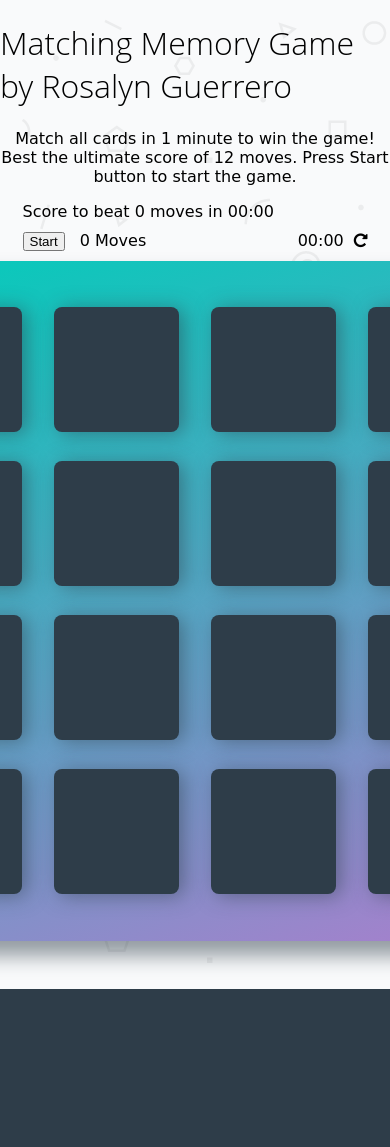
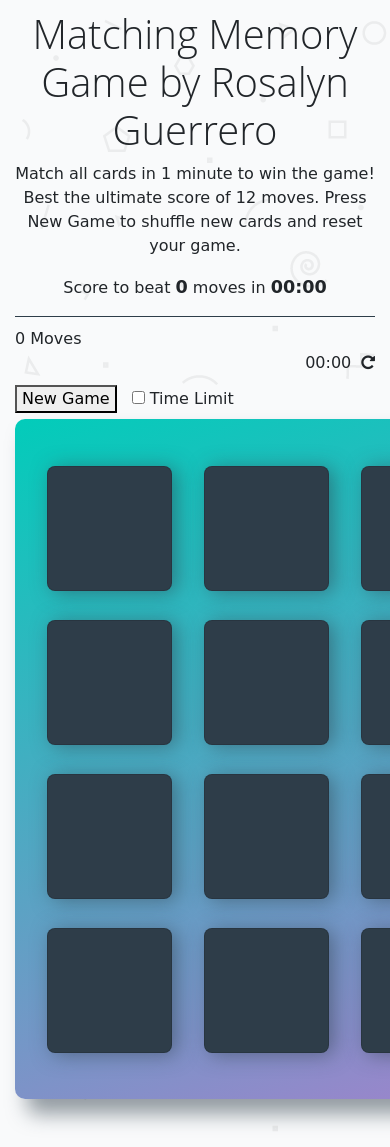
Before and after one commit to rosalyn0922/udacity-memory-game, a PHP site: page / in a window 390 px wide; the page is wider, and only the part inside the window is pictured. Before the commit the page ends 989 px from the top of that part, so only its background shows below. Run offline with PHP 8.4, Linux system fonts and the light colour scheme; some libraries are stand-ins or nearby versions; some web fonts are replaced.

Commit message:
Modified logic on cards and responsive design

```diff
--- a/css/app.css
+++ b/css/app.css
@@ -33,7 +33,16 @@ h1 {
     font-weight: 300;
 }
 
-header p.instructions {
+header {
+    border-bottom: solid 1px #2e3d49;
+    margin: 10px 0;
+}
+
+header h1 {
+    text-align: center;
+}
+
+header p {
     font-size: 1em;
     text-align: center;
 }
@@ -93,9 +102,12 @@ header p.instructions {
  */
 
 .score-panel {
-    text-align: left;
-    width: 345px;
     margin-bottom: 10px;
+}
+
+.score-panel p {
+    text-align: center;
+    display: block;
 }
 
 .score-panel .stars {
@@ -110,19 +122,34 @@ header p.instructions {
     display: inline-block;
 }
 
+.score-panel .best-score {
+    font-size: 1.1em;
+}
+
+.score-panel .score-time {
+    font-size: 1.1em;
+}
+
 /* control panel */
 .control-panel {
-    text-align: left;
-    width: 345px;
     margin-bottom: 10px;
+    display: flex;
+    justify-content: flex-end;
+    align-items: center;
+}
+
+.control-panel .time-panel {
+    display: flex;
+    justify-content: flex-end;
+    align-items: center;
 }
 
 .control-panel .restart {
-    float: right;
+    display:inline-block;
     cursor: pointer;
 }
 .control-panel .timeContent {
-    float: right;
+    display:inline-block;
     padding-right: 10px;
 }
 
--- a/index.html
+++ b/index.html
@@ -4,35 +4,48 @@
     <meta charset="utf-8">
     <title>Matching Memory Game</title>
     <meta name="description" content="">
+    <link rel="stylesheet" href="https://stackpath.bootstrapcdn.com/bootstrap/4.1.3/css/bootstrap.min.css" integrity="sha384-MCw98/SFnGE8fJT3GXwEOngsV7Zt27NXFoaoApmYm81iuXoPkFOJwJ8ERdknLPMO" crossorigin="anonymous">
     <link rel="stylesheet prefetch" href="https://maxcdn.bootstrapcdn.com/font-awesome/4.6.1/css/font-awesome.min.css">
     <link rel="stylesheet prefetch" href="https://fonts.googleapis.com/css?family=Coda">
     <link rel="stylesheet" href="css/app.css">
 </head>
 <body>
-
-    <div class="container">
+    <div class="container-fluid">
         <header>
             <h1>Matching Memory Game by Rosalyn Guerrero</h1>
-            <p class="instructions">Match all cards in 1 minute to win the game! Best the ultimate score of 12 moves. Press Start button to start the game.</p>
-        </header>
-        <div class="score-panel">
-            Score to beat <span class="best-score">0</span> moves in <span class="score-time">00:00</span>
+            <p class="instructions">Match all cards in 1 minute to win the game! Best the ultimate score of 12 moves. Press New Game to shuffle new cards and reset your game.</p>
+            <p class="score-panel">Score to beat <b><span class="best-score">0</span></b> moves in <b><span class="score-time">00:00</span></b>
                 <ul class="stars">
 
                 </ul>
+            </p>
+        </header>
+        <div class="row">
+            <section class="col-sm-12 col-md-4">
+                <div class="row control-panel">
+                    <div class="col-sm-6 col-md-4 offset-md-4">
+                        <span class="moves">0</span> Moves &nbsp;
                     </div>
-        <section class="control-panel">
-            <button type="button" class="start-game" onclick="startGame()">Start</button>
-
-        	<span class="moves">0</span> Moves &nbsp;
-
+                    <div class="col-sm-6 col-md-4 time-panel">
+                        <div class="timeContent">
+                            <span id="elapsedTimeInMinutes">00</span>:<span id="elapsedTimeInSeconds">00</span>
+                        </div>
                         <div class="restart">
                             <i class="fa fa-repeat"></i>
                         </div>
-            <div class="timeContent">
-                <span id="elapsedTimeInMinutes">00</span>:<span id="elapsedTimeInSeconds">00</span>
+                    </div>
+                </div>
+                <div class="row">
+                    <div class="col-sm-12 col-md-6 offset-md-6">
+                        <button type="button" class="start-game" onclick="newGame()">New Game</button>
+                        <label for="noTimeLimit"><input id="noTimeLimit" name="noTimeLimit" type="checkbox"> Time Limit</label>
+                    </div>
                 </div>
             </section>
+            <section class="game-container col-sm-12 col-md-8">
+
+            </section>
+        </div>
     </div>
 
     <script src="https://cdnjs.cloudflare.com/ajax/libs/classlist/1.2.20171210/classList.min.js"></script>
--- a/js/app.js
+++ b/js/app.js
@@ -13,7 +13,7 @@ var numberOfMoves = 0
 var matchedCards = []
 var openCard = null
 var movesTotal = document.querySelector('.moves')
-var container = document.querySelector('.container')
+var container = document.querySelector('.game-container')
 var bestScoreContent = document.querySelector('.best-score')
 var scoreTimeContent = document.querySelector('.score-time')
 var elapsedTimeInSecContent = document.getElementById('elapsedTimeInSeconds')
@@ -71,7 +71,10 @@ function generateStars (totalStars) {
 
   starsFragment.appendChild(liStars)
 
-  document.querySelector('.stars').appendChild(starsFragment)
+  // clear stars
+  var starContainer = document.querySelector('.stars')
+  starContainer.innerHTML = ''
+  starContainer.appendChild(starsFragment)
 }
 
 function toggleElement (element) {
@@ -166,6 +169,14 @@ var handleSymbolClick = function onSymbolClick (event) {
   }, 1000)
 }
 
+/**
+ * Create a symbol function
+ * @param {object} container Card Container
+ * @param {object} icon Main Font Icon Container, see FontAwesome for a list of symbols
+ * @param {string} symbol The actual symbol to append
+ * @param {int} key Main numeric integer
+ * @returns {object} symbol created
+ */
 function createSymbol (container, icon, symbol, key) {
   var symbolCard = container.cloneNode(true)
   var symbolIcon = icon.cloneNode(true)
@@ -177,6 +188,11 @@ function createSymbol (container, icon, symbol, key) {
   return symbolCard
 }
 
+/**
+ * Initialize Card Symbols. Create container and card element and attach to a document fragment
+ * @param {array} symbols Array of symbols
+ * @returns {object} Deck Container
+ */
 function initSymbolElements (symbols) {
   var deckContainer = document.createDocumentFragment('div')
   var cardDeck = document.createElement('ul')
@@ -204,7 +220,35 @@ function initSymbolElements (symbols) {
   return deckContainer.appendChild(cardDeck)
 }
 
+/**
+ * Get all opened cards and toggle it to close
+ */
+function resetCards () {
+  var openedCards = document.getElementsByClassName('card open show')
+
+  while (openedCards.length > 0) {
+    const card = openedCards[0]
+    toggleElement(card)
+    openedCards = document.getElementsByClassName('card open show')
+  }
+}
+
 function reset () {
+  matchedCards = []
+  openCard = null
+  numberOfMoves = 0
+  movesTotal.textContent = numberOfMoves
+  resetCards()
+  elapsedTimeInSeconds = 0
+  elapsedTimeInMinutes = 0
+  elapsedTimeInSecContent.textContent = '00'
+  elapsedTimeInMinContent.textContent = '00'
+}
+
+/**
+ * Starts a new game, remove deck and reinitialize and randomize symbols
+ */
+function newGame () {
   matchedCards = []
   openCard = null
   numberOfMoves = 0
@@ -216,6 +260,8 @@ function reset () {
   elapsedTimeInMinutes = 0
   elapsedTimeInSecContent.textContent = '00'
   elapsedTimeInMinContent.textContent = '00'
+
+  startGame()
 }
 
 function initializeAndShuffleSymbols () {
@@ -235,6 +281,9 @@ function initializeAndShuffleSymbols () {
   container.appendChild(deckFragment)
 }
 
+/**
+ * Start the game by initiating an interval based on timelimitInMinutes
+ */
 function startGame () {
   intervalFunction = setInterval(function () {
     elapsedTimeInSeconds++
@@ -243,9 +292,11 @@ function startGame () {
     elapseTimeFormatMinutes = (parseInt(elapsedTimeInSeconds / 60) > 9 ? '' : '0') + (parseInt(elapsedTimeInSeconds / 60)).toString()
 
     if (elapsedTimeInMinutes === timelimitInMinutes) {
-      alert('Time is up!!!!')
+      elapsedTimeInSecContent.textContent = elapseTimeFormatSeconds
+      elapsedTimeInMinutes.textContent = elapseTimeFormatMinutes
 
       clearInterval(intervalFunction)
+      alert('Time is up!!!!')
     } else {
       elapsedTimeInSecContent.textContent = elapseTimeFormatSeconds
       elapsedTimeInMinutes.textContent = elapseTimeFormatMinutes
```
Lines whose indentation alone changed are shown as unchanged.
